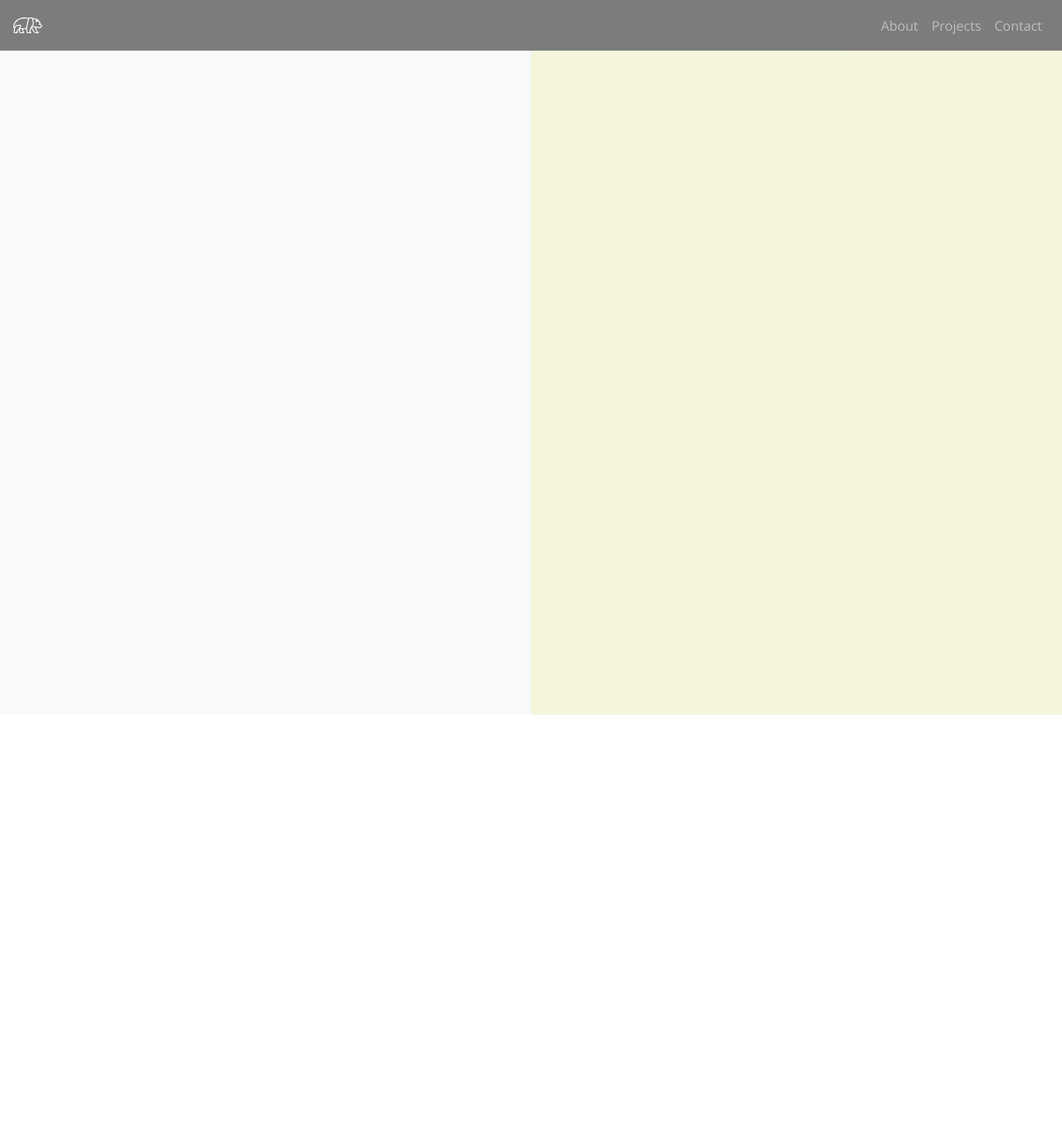
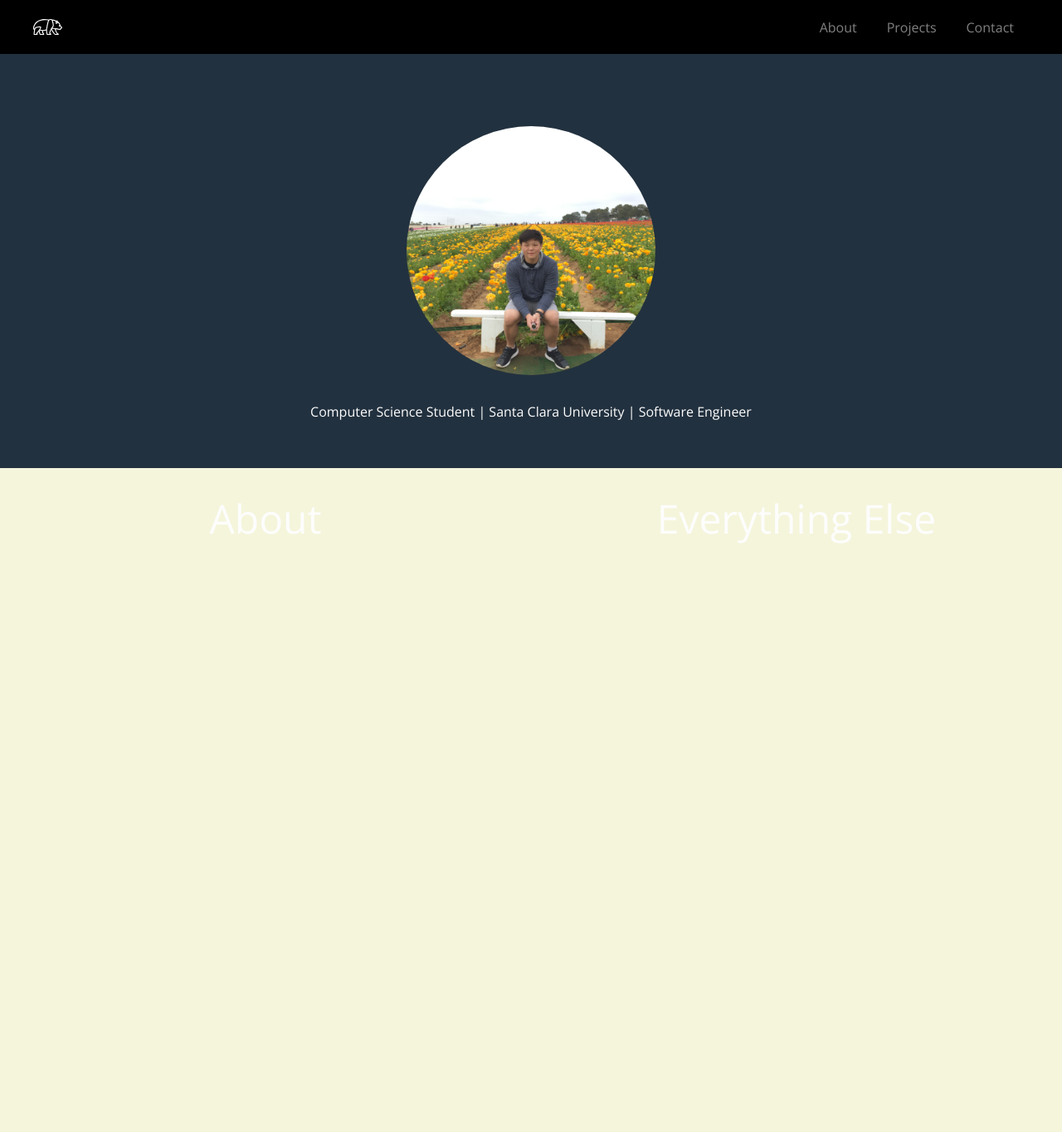
Before and after one commit to ryanslam/ryanportfolio, a Django app: page /about/ in a window 1280 px wide. Shown: the whole page at 83% size. Before the commit the page ends 861 px from the top, so only its background shows below. Run offline with Django 3.2, Linux system fonts and the light colour scheme; some libraries are stand-ins or nearby versions.

Commit message:
Fourth Commit

```diff
--- a/portfolio/static/portfolio/css/style.css
+++ b/portfolio/static/portfolio/css/style.css
@@ -1,27 +1,47 @@
-h1, h2, h3, h4, h5, h6, p, a, button{
-  font-family: 'Open Sans'
+* {
+  font-family: 'Open Sans', sans-serif;
+  color: rgba(253, 253, 253, 1);
 }
 
-body {
-    background-color: #f8f9fa;
+.navbar-padding {
+  padding: 10px 2.5rem 10px 2.5rem;
 }
 
-.navbar-padding{
-    padding-right: 5rem;
-    padding-left: 2.5rem;
+.nav.navbar-nav li a {
+   color: #fff;
  }
 
-.title-font{
-    font-family: 'Open Sans', 'Helvetica Neue', 'Helvetica', sans-serif;
+.nav-item {
+  padding-left: 10px;
+  padding-right: 10px;
+}
+
+.main-title-font {
+  font-size: 5rem;
+  font-weight: lighter;
+  text-align: center;
+}
+
+.page-title {
   font-size: 4rem;
   font-weight: lighter;
-    margin: 0px, 0px, 10px, 0px;
+  text-align: center;
 }
 
-p{
-    font-size: 1.5rem;
+.page-sub-title {
   font-weight: lighter;
-    margin: 10px, 0px, 0px, 0px;
+  text-align: center;
+  font-size: 3rem;
+  margin: 2rem 0;
+}
+
+.page-sub-text {
+  font-family: 'Open Sans', sans-serif;
+  font-weight: lighter;
+  color: #FDFDFD;
+  text-align: center;
+  font-size: 1rem;
+  margin: 1rem 0;
 }
 
 .carousel-item {
@@ -36,7 +56,7 @@ p{
   position: middle;
 }
 
-#top {
+#intro {
   background-image: linear-gradient(to bottom, rgba(0, 0, 0, 0.8), rgba(0, 0, 0, 0.5)), url(../images/sf_colored.png);
   background-attachment: fixed;
   background-repeat: no-repeat;
@@ -45,9 +65,8 @@ p{
   height: 100vh;
 }
 
-#top .container-fluid {
+.center-box {
   position: relative;
-    top: 32%;
   text-align: center;
   max-width: 80%;
   color: white;
@@ -57,9 +76,17 @@ p{
   padding: 20px;
 }
 
-.navbar-inverse {
-    background-color: rgba(0, 0, 0, 0.5);
-    border-color: rgba(0, 0, 0, 0.5);
+.navbar-fade {
+  background-color: rgba(0, 0, 0, 1);
+  border-color: rgba(0, 0, 0, 1);
+
+  opacity: 0.5;
+  transition: opacity .25s ease-in-out;
+  -moz-transition: opacity .25s ease-in-out;
+  -webkit-transition: opacity .25s ease-in-out;
+}
+.navbar-fade:hover {
+  opacity: 1;
 }
 
 .format-jumbo{
@@ -69,42 +96,20 @@ p{
   background-color: rgb(255, 255, 255);
 }
 
-.about-title{
-
-}
-
-#about-row{
-    height: 100%;
-}
-
-#about-col-2{
-    background-color: rgb(245,245,220);
-}
-
-#button_container{
+#button_container {
   margin: 20px 0px 0px 0px
-}
-
-.box {
-    padding: 3% 10%;
 }
 
 .btn-front-margin{
   margin: 0px 8px 0px 8px;
 }
 
-#default-background{
-    background-color: white;
-}
-
-#about-pic{
-    width: 250px;
-    height: 250px;
-    margin: 0px 0px 50px 0px;
-}
-
 .icon-panda{
   filter: brightness(0) invert(1);
+
+  transition: all .25s ease-in-out;
+  -moz-transition: all .25s ease-in-out;
+  -webkit-transition: all .25s ease-in-out;
 }
 
 .icon-panda:hover,
@@ -115,3 +120,62 @@ p{
 .nav-background{
   background-color: #f8f9fa;
 }
+
+.full-background {
+  height: 100vh;
+}
+
+.fill {
+    min-height: 100%;
+    height: 100%;
+}
+
+.box{
+  padding: 10%;
+}
+
+.background-darkblue {
+  background-color: #22313F;
+}
+
+.background-beige {
+  background-color: rgb(245,245,220);
+}
+
+.contact {
+  padding-top: 20vh;
+  padding-bottom: 20vh;
+}
+
+.contact-icons {
+  text-align: center;
+  margin: auto;
+}
+
+.icon{
+  padding-left: 9%;
+  padding-right: 9%;
+}
+.icon:hover{
+  opacity:.50;
+}
+
+.contact-icons .icon{
+  color: white;
+  font-size: 3.5em;
+  text-align: center;
+}
+
+.about {
+  padding-top: 15vh;
+  padding-bottom: 5vh;
+}
+
+.about-pic {
+  width: 300px;
+  height: 300px;
+  object-fit: cover;
+  border-radius: 50%;
+  margin: 2rem auto;
+  display: block
+}
--- a/portfolio/templates/portfolio/about.html
+++ b/portfolio/templates/portfolio/about.html
@@ -1,15 +1,19 @@
 {% extends "portfolio/base.html" %}
 
 {% block content %}
-<div>
-  <div class="container-fluid">
-    <div id="about-row" class="row">
-      <div class="col-lg text-center">
-
-      </div>
-      <div id="about-col-2" class="col-lg">
-
-      </div>
+<div name="about" class="about background-darkblue container-fluid">
+  <div class="container">
+    <img src="{% static 'portfolio/images/about_pic.png' %}" class="about-pic">
+  </div>
+  <p class="page-sub-text">Computer Science Student | Santa Clara University | Software Engineer</p>
+</div>
+<div class="fill background-beige container-fluid">
+  <div class="row">
+    <div class="col-lg-6">
+      <h2 class="page-sub-title">About</h2>
+    </div>
+    <div class="col-lg-6">
+      <h2 class="page-sub-title">Everything Else</h2>
     </div>
   </div>
 </div>
--- a/portfolio/templates/portfolio/base.html
+++ b/portfolio/templates/portfolio/base.html
@@ -9,6 +9,7 @@
       <link href="//fonts.googleapis.com/css?family=Open+Sans:300,400,600,700&amp;subset=latin" rel="stylesheet">
     {% endblock %}
     {% block head_javascript %}
+      <script src="https://kit.fontawesome.com/dd79908809.js" crossorigin="anonymous"></script>
       <script src="https://code.jquery.com/jquery-3.4.1.slim.min.js" integrity="sha384-J6qa4849blE2+poT4WnyKhv5vZF5SrPo0iEjwBvKU7imGFAV0wwj1yYfoRSJoZ+n" crossorigin="anonymous"></script>
       <script src="https://cdn.jsdelivr.net/npm/popper.js@1.16.0/dist/umd/popper.min.js" integrity="sha384-Q6E9RHvbIyZFJoft+2mJbHaEWldlvI9IOYy5n3zV9zzTtmI3UksdQRVvoxMfooAo" crossorigin="anonymous"></script>
       <script src="https://stackpath.bootstrapcdn.com/bootstrap/4.4.1/js/bootstrap.min.js" integrity="sha384-wfSDF2E50Y2D1uUdj0O3uMBJnjuUD4Ih7YwaYd1iqfktj0Uod8GCExl3Og8ifwB6" crossorigin="anonymous"></script>
@@ -17,11 +18,14 @@
 {% block home %}
   <body>
     {% block nav %}
-    <nav class="navbar navbar-expand-lg navbar-dark sticky-top navbar-inverse" >
+    <nav class="navbar navbar-expand-sm navbar-fade navbar-dark navbar-padding fixed-top" >
       <a class="navbar-brand" href="/">
         <img class="icon-panda" src="{% static 'portfolio/images/panda_logo.svg' %}"
              width="35" height="35" alt="">
       </a>
+      <button class="navbar-toggler" type="button" data-toggle="collapse" data-target="#navbarColor01" aria-controls="navbarColor01" aria-expanded="false" aria-label="Toggle navigation">
+       <span class="navbar-toggler-icon"></span>
+      </button>
       <div class="collapse navbar-collapse ">
         <ul class="nav navbar-nav ml-auto">
           <li class="nav-item">
```
Also changed, not shown: portfolio/templates/portfolio/contact.html (+10 -8 lines), portfolio/templates/portfolio/home.html (+4 -27 lines). Lines whose indentation alone changed are shown as unchanged.
